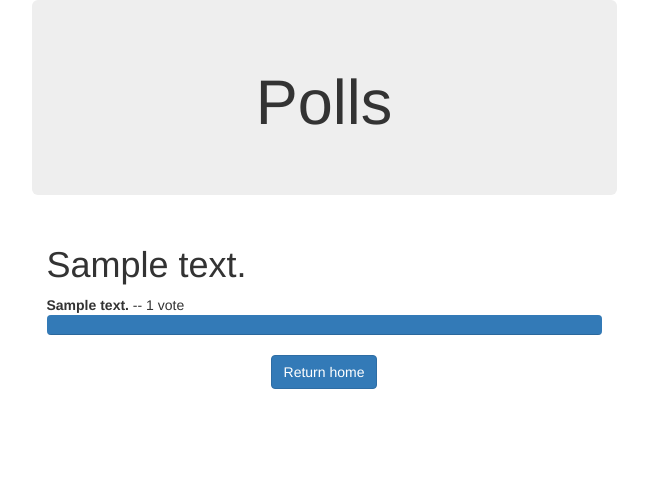
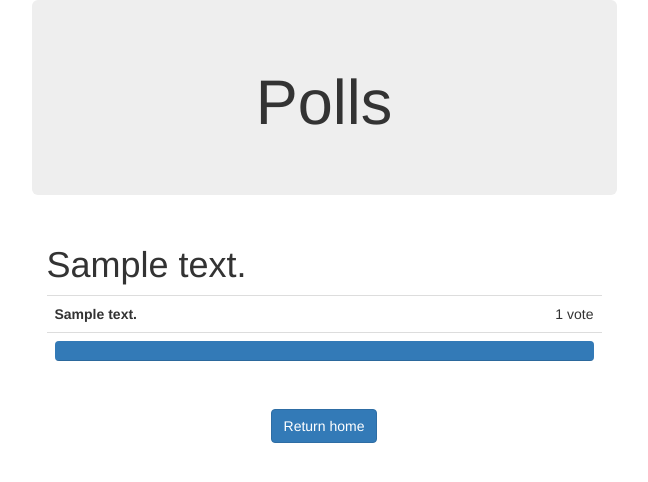
Before and after one commit to akaczm/polls, a Django app: page /polls/1/results/ in a window 1280 px wide. Shown: the top 482 px of the page, without its empty margins (316-964 px from the left). Run offline with Django 3.2, Linux system fonts and the light colour scheme; tables that the repository leaves empty hold one stand-in row (values such as "Sample post"); some libraries are stand-ins or nearby versions.

Commit message:
Styling changes for results view.

```diff
--- a/polls/templates/polls/results.html
+++ b/polls/templates/polls/results.html
@@ -2,9 +2,15 @@
 {% block titleappendix %}details{% endblock %}
 {% block mainbody %}
 <h1>{{ question.question_text }}</h1>
-<ul class="list-unstyled">
+<table class="table">
+  <colgroup>
+       <col span="1" style="width: 35%;">
+       <col span="1" style="width: 65%;">
+    </colgroup>
   {% for choice in question.choice_set.all %}
-    <li><b>{{ choice.choice_text }}</b> -- {{ choice.votes }} vote{{ choice.votes|pluralize }}</li>
+    <tr>
+      <td><b>{{ choice.choice_text }}</b></td><td class="text-right"> {{ choice.votes }} vote{{ choice.votes|pluralize }}</td>
+      <tr><td colspan="2">
         <div class="progress">
           <div class="progress-bar"
                role="progressbar"
@@ -16,8 +22,10 @@
                <span class="sr-only">{{ choice.vote_percent }}% Complete</span>
           </div>
         </div>
+      </td>
+    </tr>
   {% endfor %}
-</ul>
+</table>
 <div>
   <p class="text-center">
 <a href="{% url 'polls:index' %}"><button type="button" class="btn btn-primary">Return home</button></a>
```
Lines whose indentation alone changed are shown as unchanged.
